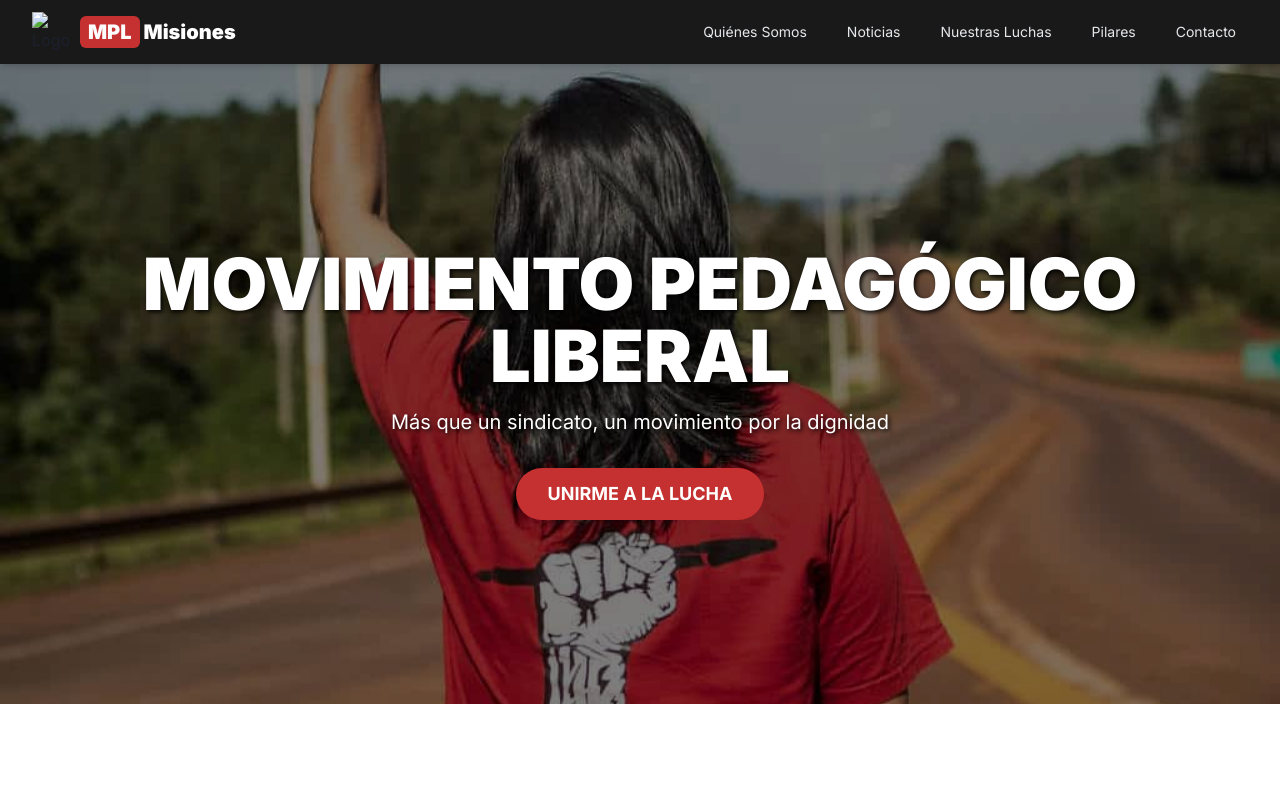
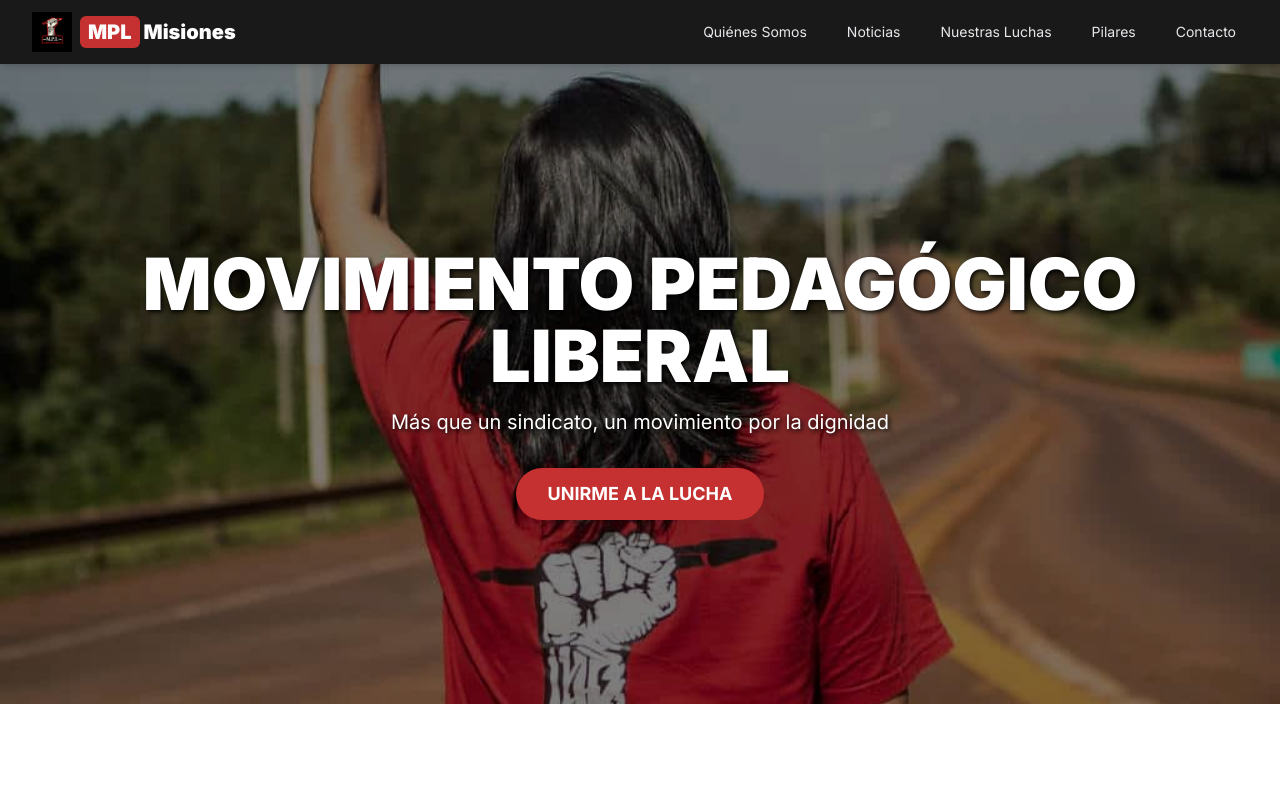
Before and after one commit to francosmith77/MPL-SITIO-WEB, a plain HTML site: page index.html in a window 1280 px wide. Shown: the top 797 px of the page. Drawn offline with nearby package versions, Linux system fonts and the light colour scheme; a script that the page names is missing.

Commit message:
Update index.html
cambio de logo

```diff
--- a/index.html
+++ b/index.html
@@ -81,7 +81,7 @@
             <div class="flex items-center justify-between h-16">
                 <div class="flex-shrink-0 flex items-center space-x-2">
                     <div class="w-10 h-10 rounded-full flex items-center justify-center">
-                        <img src="img/mpl-logo.jpg" alt="Logo MPL" class="w-full h-full object-contain">
+                        <img src="img/logo-mpl.jpg" alt="Logo MPL" class="w-full h-full object-contain">
                     </div>
                     <a href="#inicio" class="text-white font-black text-xl">
                         <span class="bg-[#C53030] text-white py-1 px-2 rounded-md">MPL</span> Misiones
```
